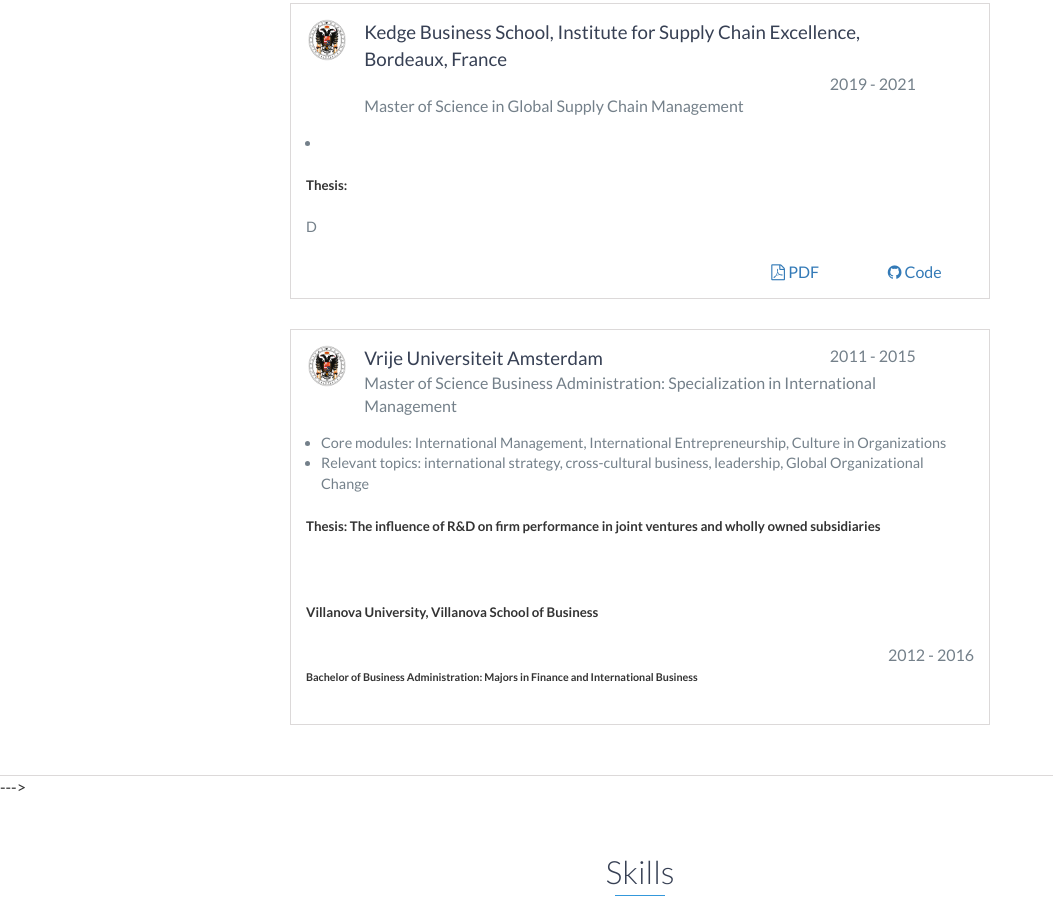
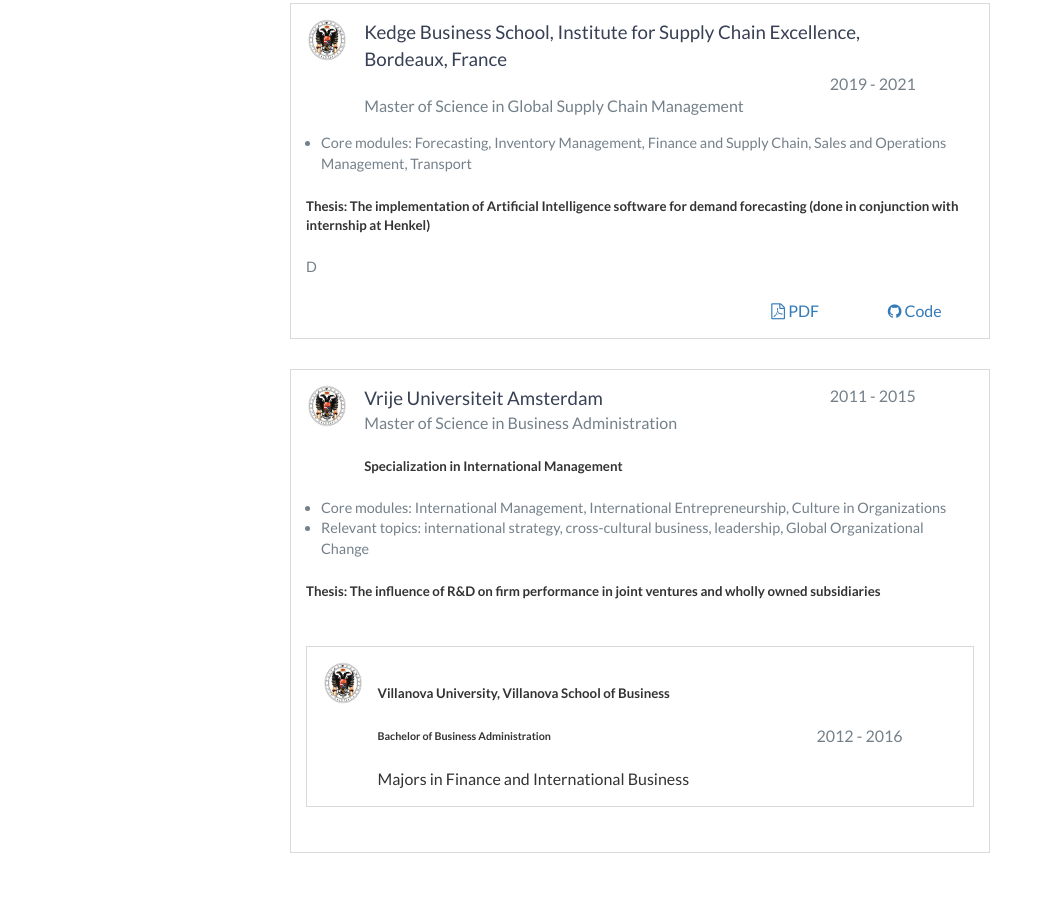
Before and after one commit to rickvank/rickvank.github.io, a website: page index.html in a window 1280 px wide. Shown: the part 4863-5761 px from the top of the page, without its empty margins (0-1053 px from the left). Drawn offline with nearby package versions, Linux system fonts and the light colour scheme.

Commit message:
Update index.html

```diff
--- a/index.html
+++ b/index.html
@@ -195,10 +195,11 @@
                 </div>
             </div>
             <ul>
-                <li></li>
+                <li>Core modules: Forecasting, Inventory Management, Finance and Supply Chain, Sales and Operations Management, Transport </li>
+
             </ul>
 
-            <h5>Thesis:</h5>
+            <h5>Thesis: The implementation of Artificial Intelligence software for demand forecasting (done in conjunction with internship at Henkel)</h5>
             <p>D</p>
 
             <br>
@@ -224,7 +225,8 @@
                 <div class="col-md-10">
                     <h3>Vrije Universiteit Amsterdam</h3>
                     <span class="education-date">2011 - 2015</span>
-                    <h4>Master of Science Business Administration: Specialization in International Management</h4>
+                    <h4>Master of Science in Business Administration</h4>
+                    <h5>Specialization in International Management</h5>
                 </div>
             </div>
             <ul>
@@ -236,9 +238,16 @@
             <p> </p>
 
             <br>
+            <div class="education-block">
+            <div class="row">
+                <div class="col-md-1">
+                    <img src="images/ugr.png" width="42px" height="42px" alt=""/>
+                </div>
+                <div class="col-md-10">
                     <h5> Villanova University, Villanova School of Business<h4>
                     <span class="education-date">2012 - 2016</span>
-                    <h6>Bachelor of Business Administration: Majors in Finance and International Business</h6>
+                    <h6>Bachelor of Business Administration</h6>
+                    <h7>Majors in Finance and International Business</h7>
 
                 </div>
             </div>
```
